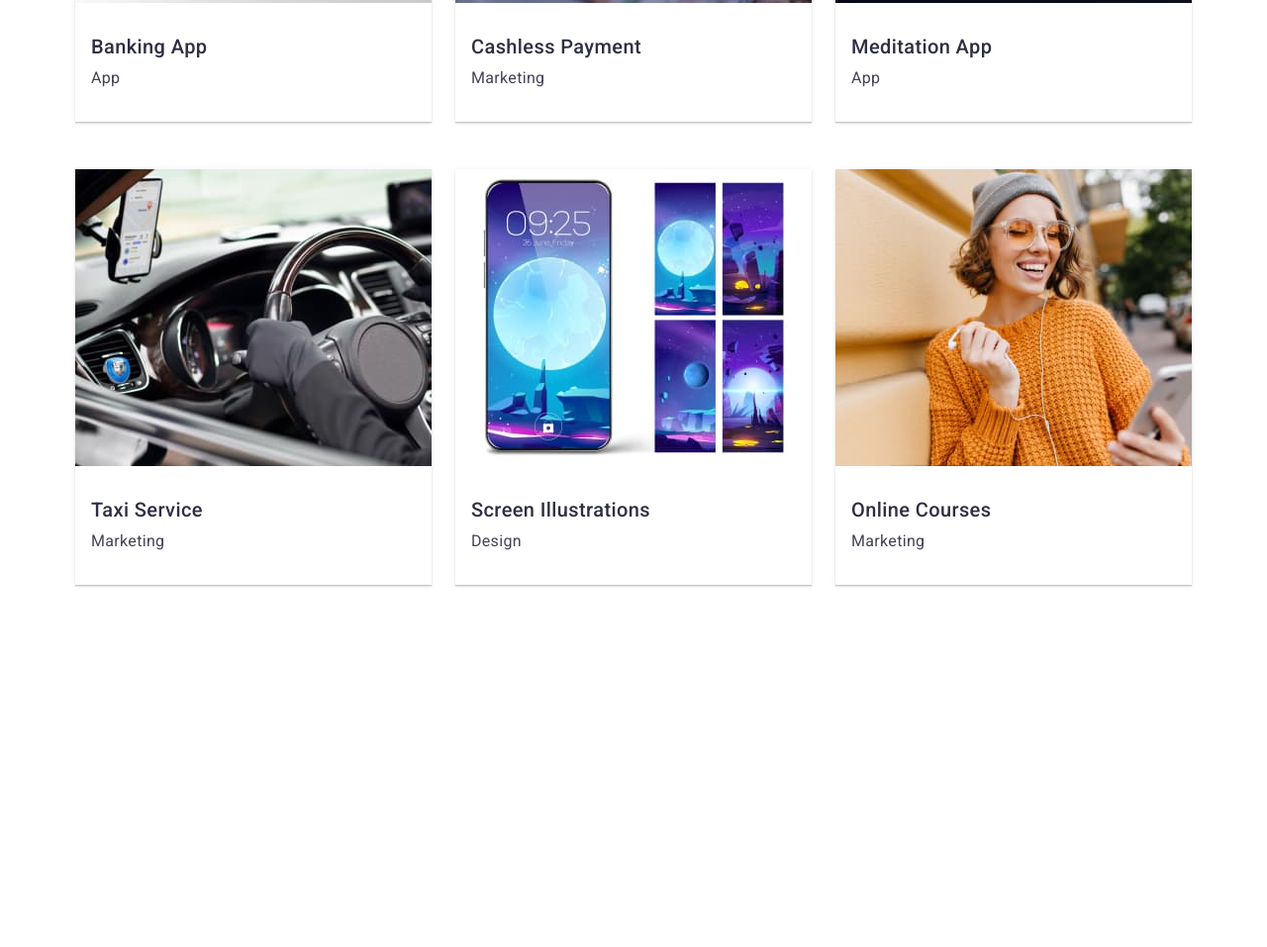
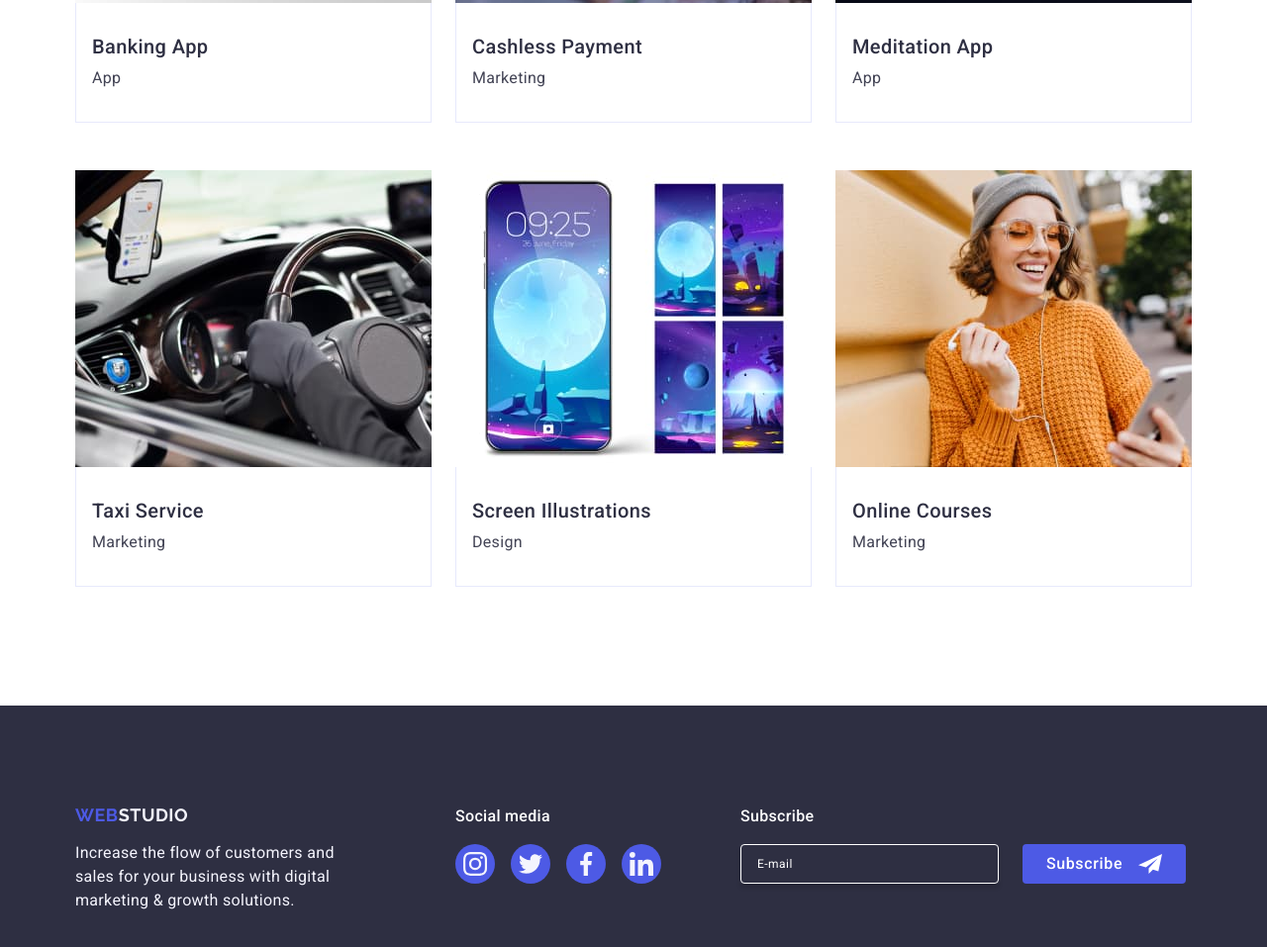
Before and after one commit to 972andy/goit-markup-hw-06, a plain HTML site: page index.html in a window 1280 px wide. Shown: the part 2514-3471 px from the top of the page at 99% size. Before the commit the page ends 3225 px from the top, so only its background shows below. Drawn offline with nearby package versions, Linux system fonts and the light colour scheme.

Commit message:
add adaptive styles

```diff
--- a/css/style.css
+++ b/css/style.css
@@ -740,7 +740,11 @@ body {
     padding-top: 32px;
     padding-bottom: 8px;
 }
-
+.page-portfolio-list {
+    display: flex;
+    flex-wrap: wrap;
+    justify-content: center;
+}
 .page-portfolio-item-name{
     font-weight: 400;
     font-size: 16px;
@@ -754,10 +758,14 @@ body {
 
 .page-portfolio-list-item {
 
+    box-shadow: 0 1px 6px 0 rgba(46, 47, 66, 0.08);
 
-    box-shadow: 0 2px 1px 0 rgba(46, 47, 66, 0.08), 0 1px 1px 0 rgba(46, 47, 66, 0.16), 0 1px 6px 0 rgba(46, 47, 66, 0.08);
 }
-
+.name-title-container {
+    border-bottom: 1px solid #e7e9fc;
+        border-left: 1px solid #e7e9fc;
+        border-right: 1px solid #e7e9fc;
+}
 .page-portfolio-list-item:not(:last-child) {
     margin-bottom: 48px;
 }
@@ -769,12 +777,11 @@ body {
 @media screen and (min-width: 768px) {
     .page-portfolio-list-item:not(:last-child) {
         margin-bottom: 0;
+
     }
     .page-portfolio-list {
 
-        display: flex;
-        flex-wrap: wrap;
-        justify-content: center;
+
         column-gap: 24px;
         row-gap: 72px;
 
@@ -789,9 +796,282 @@ body {
         row-gap: 48px;
     }
 
+    .page-portfolio-list-item {
+        width: calc((100% - 48px) / 3);
+        box-shadow: none;
+        transition: box-shadow 250ms cubic-bezier(0.4, 0, 0.2, 1);
+    }
+
     .page-portfolio-section {
         padding-bottom: 120px;
         }
+        .overlay-text {
+            display: block;
+        }
+        .overlay-container {
+            position: relative;
+            overflow: hidden;
+            cursor: pointer;
+        }
+
+        .overlay-text {
+            position: absolute;
+            top: 0;
+            line-height: 1.5;
+            letter-spacing: 0.02em;
+            color: #f4f4fd;
+            padding: 40px 32px;
+            background-color: #4d5ae5;
+            height: 100%;
+            transform: translateY(100%);
+            transition: transform 250ms cubic-bezier(0.4, 0, 0.2, 1);
+        }
+
+        .page-portfolio-list-item:hover .overlay-text {
+            transform: translateY(0%);
+        }
+
+        .page-portfolio-list-item:hover {
+        box-shadow: 0 2px 1px 0 rgba(46, 47, 66, 0.08), 0 1px 1px 0 rgba(46, 47, 66, 0.16), 0 1px 6px 0 rgba(46, 47, 66, 0.08);
+        }
+
+        .name-title-container {
+            cursor: pointer;
+        }
 }
 
-/* ======Закінчити портфоліо (забрати шадов і додати ховери при наведенні)====== */
+/* ======Footer_mobile====== */
+
+.page-basement {
+    background: #2e2f42;
+    padding-top: 96px;
+}
+
+.basement-logo {
+    font-family: "Raleway", sans-serif;
+    font-weight: 700;
+    font-size: 18px;
+    line-height: 1.17;
+    letter-spacing: 0.03em;
+    text-transform: uppercase;
+    color: #4d5ae5;
+    padding-left: 86px;
+
+
+}
+
+.white-text {
+    color: #f4f4fd;
+}
+
+.basement-paragraph {
+        font-weight: 400;
+        font-size: 16px;
+        line-height: 1.5;
+        letter-spacing: 0.02em;
+        color: #f4f4fd;
+        padding-top: 16px;
+        padding-bottom: 72px;
+}
+
+.social-basement-links-header {
+    font-weight: 500;
+    font-size: 16px;
+    line-height: 1.5;
+    letter-spacing: 0.02em;
+    color: #fff;
+    text-align: center;
+    padding-bottom: 16px;
+}
+
+.basement-social-links-list {
+    display: flex;
+    gap: 16px;
+    justify-content: center;
+    align-items: baseline;
+    padding-bottom: 72px;
+}
+
+.basement-social-link {
+        width: 40px;
+        height: 40px;
+        background-color: #4d5ae5;
+        border-radius: 50%;
+        display: flex;
+        justify-content: center;
+        align-items: center;
+
+}
+
+.input-field {
+
+    border: 1px solid #fff;
+    border-radius: 4px;
+    width: 288px;
+    height: 40px;
+
+
+    padding-left: 16px;
+    color: #fff;
+    background: #2e2f42;
+    box-shadow: 0 4px 4px 0 rgba(0, 0, 0, 0.15);
+    opacity: 0.3;
+
+    background-color: transparent;
+    font-weight: 400;
+    font-size: 12px;
+    line-height: 2;
+    letter-spacing: 0.04em;
+    color: #fff;
+}
+
+.input-field::placeholder {
+
+    font-weight: 400;
+    font-size: 12px;
+    line-height: 2;
+    letter-spacing: 0.04em;
+    color: #fff;
+
+}
+
+.email-input {
+    padding-bottom: 96px;
+}
+
+.subscribe-btn {
+    display: flex;
+    justify-content: center;
+    align-items: center;
+    gap: 16px;
+
+    margin-left: auto;
+    margin-right: auto;
+    margin-top: 16px;
+
+    border: transparent;
+    background: #4d5ae5;
+    border-radius: 4px;
+    min-width: 165px;
+    height: 40px;
+
+    font-weight: 500;
+    font-size: 16px;
+    line-height: 1.5;
+    letter-spacing: 0.04em;
+    text-align: center;
+    color: #fff;
+
+}
+
+
+/* ======Footer_Tablet====== */
+
+@media screen and (min-width: 768px) {
+    .tablet-container {
+        display: flex;
+        justify-content: center;
+        align-items: baseline;
+        gap: 24px;
+    }
+
+    .basement-logo {
+        padding-left: 92px;
+    }
+     .basement-paragraph {
+        padding-left: 92px;
+    }
+
+    .basement-container {
+        padding-right: 148px;
+    }
+    .social-basement-links-header {
+        text-align: start;
+
+    }
+
+    .subscribe-wrapper {
+
+        padding-left: 92px;
+    }
+    .email-input {
+        display: flex;
+        gap: 24px;
+    }
+    .subscribe-btn {
+        margin: 0;
+    }
+
+    .input-field {
+        width: 261px;
+    }
+}
+
+/* ======Footer_Desktop====== */
+
+@media screen and (min-width: 1158px) {
+    .page-basement {
+
+            padding-top: 100px;
+            padding-bottom: 100px;
+        }
+
+        .basement-logo {
+            padding-left: 0;
+            margin-bottom: 16px;
+        }
+
+
+
+        .basement-paragraph {
+            padding-bottom: 0;
+            padding-left: 0;
+            width: 264px;
+        }
+
+        .basement-social-links-list {
+            padding-bottom: 0;
+            display: flex;
+            gap: 16px;
+
+        }
+
+           .tablet-container{
+            gap: 120px;
+           }
+
+        .wrapper {
+            display: flex;
+            align-items: baseline;
+        }
+
+        .basement-social-link {
+            transition: background-color 250ms cubic-bezier(0.4, 0, 0.2, 1);
+
+        }
+
+        .basement-social-link:hover,
+        .basement-social-link:focus {
+            background-color: #31D0AA;
+        }
+
+        .email-input {
+            padding-bottom: 0;
+            display: flex;
+            gap: 24px;
+        }
+
+        .subscribe-wrapper {
+            margin-left: 0;
+            padding-left: 0;
+        }
+
+        .basement-container {
+            padding-right: 80px;
+        }
+
+        .input-field {
+            opacity: 1;
+        }
+
+}
--- a/index.html
+++ b/index.html
@@ -442,7 +442,8 @@
     </main>
     <!-- === Footer === -->
     <footer class="page-basement">
-      <!-- <div class="container wrapper">
+      <div class="container wrapper">
+        <div class="tablet-container">
           <div class="logo-container">
             <a class="basement-logo" href="./index.html">Web<span class="white-text">Studio</span></a>
             <p class="basement-paragraph">
@@ -483,6 +484,7 @@
               </li>
             </ul>
           </div>
+        </div>
       <div class="subscribe-wrapper">
         <p class="social-basement-links-header">Subscribe</p>
           <form class="email-input">
@@ -496,7 +498,7 @@
           </button>
         </form>
       </div>
-    </div> -->
+    </div>
     </footer>
     <!-- === ModalWindow === -->
     <!-- <div class="backdrop">
```
Lines whose indentation alone changed are shown as unchanged.
